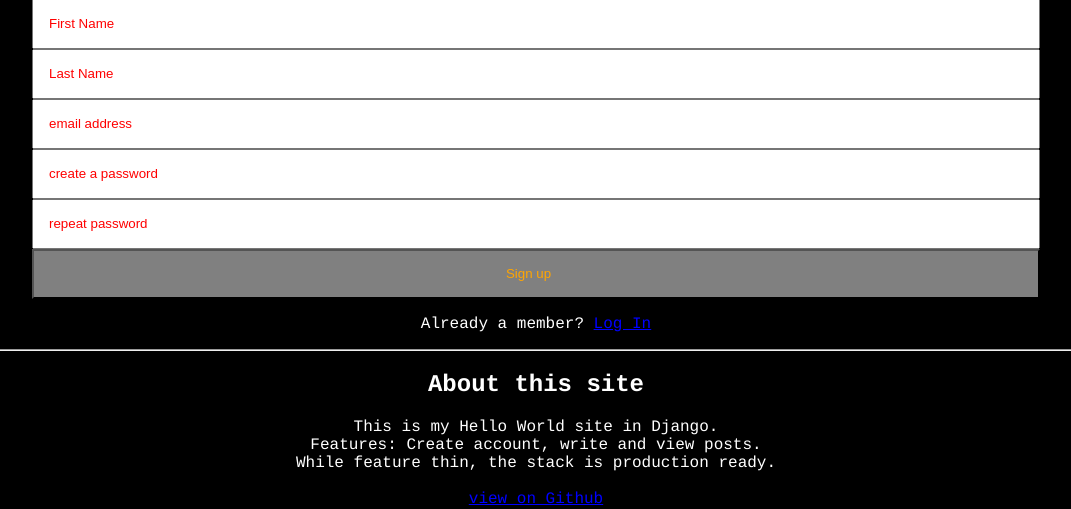
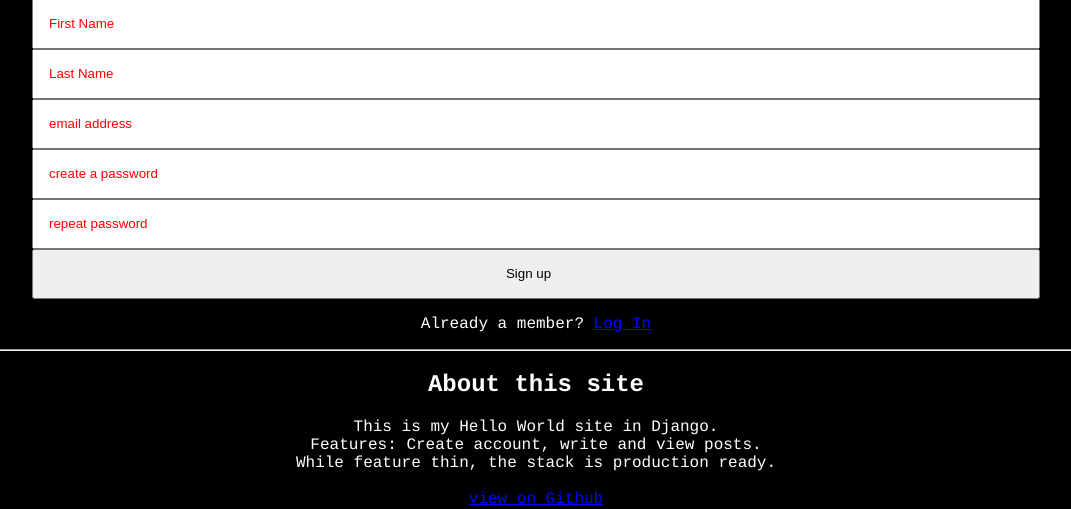
Before and after one commit to talisaar/skunkworx, a Django app: page / in a window 1280 px wide. Shown: the part 191-700 px from the top of the page, without its empty margins (104-1175 px from the left). Run offline with Django 5.2, Linux system fonts and the light colour scheme; some libraries are stand-ins or nearby versions.

Commit message:
remove specific input types to see effect

```diff
--- a/tali/assets/css/style.css
+++ b/tali/assets/css/style.css
@@ -72,7 +72,7 @@ input, table {
   width: 80%;
 }
 
-/* line 74, ../../scss/style.scss */
+/* line 73, ../../scss/style.scss */
 #post_button {
   width: 10%;
   float: right;
@@ -81,34 +81,18 @@ input, table {
   height: 30px;
 }
 
-/* line 82, ../../scss/style.scss */
+/* line 80, ../../scss/style.scss */
 td:first-child {
   width: 30%;
   text-align: right;
 }
 
-/* line 87, ../../scss/style.scss */
+/* line 85, ../../scss/style.scss */
 td:first-child + td {
   width: 70%;
 }
 
-/* line 91, ../../scss/style.scss */
+/* line 89, ../../scss/style.scss */
 input::placeholder {
   color: red;
 }
-
-/* line 95, ../../scss/style.scss */
-input[type="text"] {
-  color: red;
-}
-
-/* line 99, ../../scss/style.scss */
-input[type="password"] {
-  color: red;
-}
-
-/* line 103, ../../scss/style.scss */
-input[type="submit"] {
-  color: orange;
-  background-color: gray;
-}
--- a/tali/scss/style.scss
+++ b/tali/scss/style.scss
@@ -67,12 +67,10 @@ input, table {
 }
 
 #login_button {
-  // appearance: None;
   width: 80%;
 }
 
 #post_button {
-  // appearance: None;
   width: 10%;
   float: right;
   margin-right: 20%;
@@ -92,17 +90,16 @@ input::placeholder {
   color: red;
 }
 
-input[type="text"] {
-  color: red;
+// input[type="text"] {
+//   color: red;
 
- }
-input[type="password"] {
-  color: red;
+//  }
+// input[type="password"] {
+//   color: red;
 
- }
-input[type="submit"] {
-  color: orange;
-  // // // appearance: None;
-  background-color: gray;
+//  }
+// input[type="submit"] {
+//   color: orange;
+//   background-color: gray;
 
- }
+//  }
```
